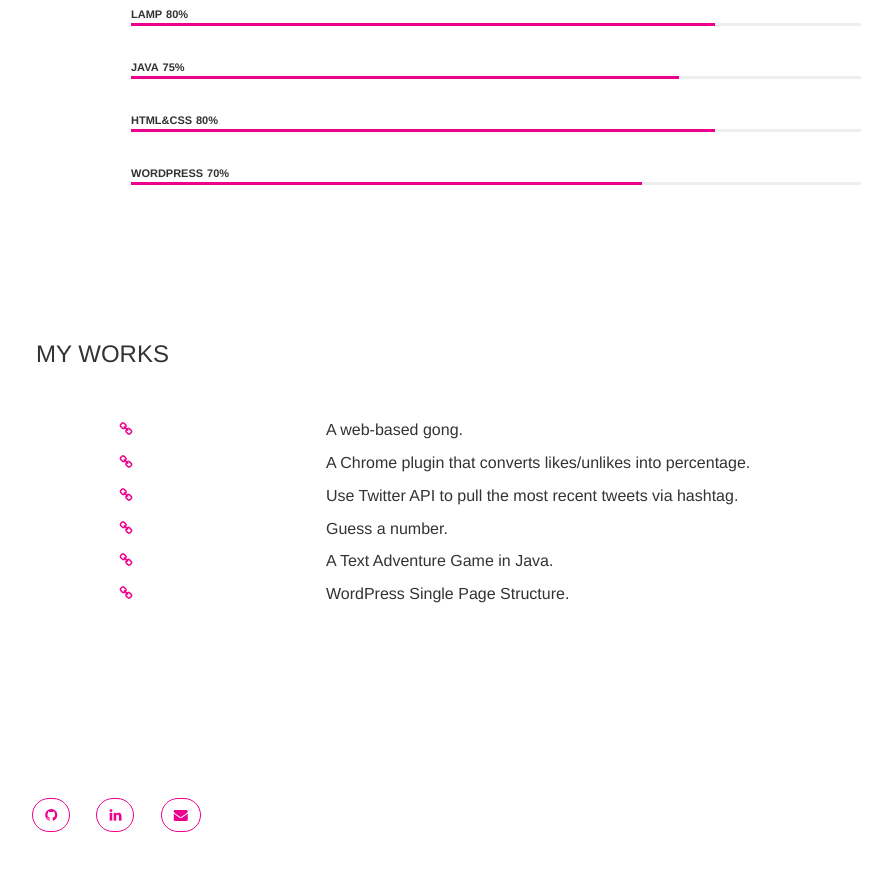
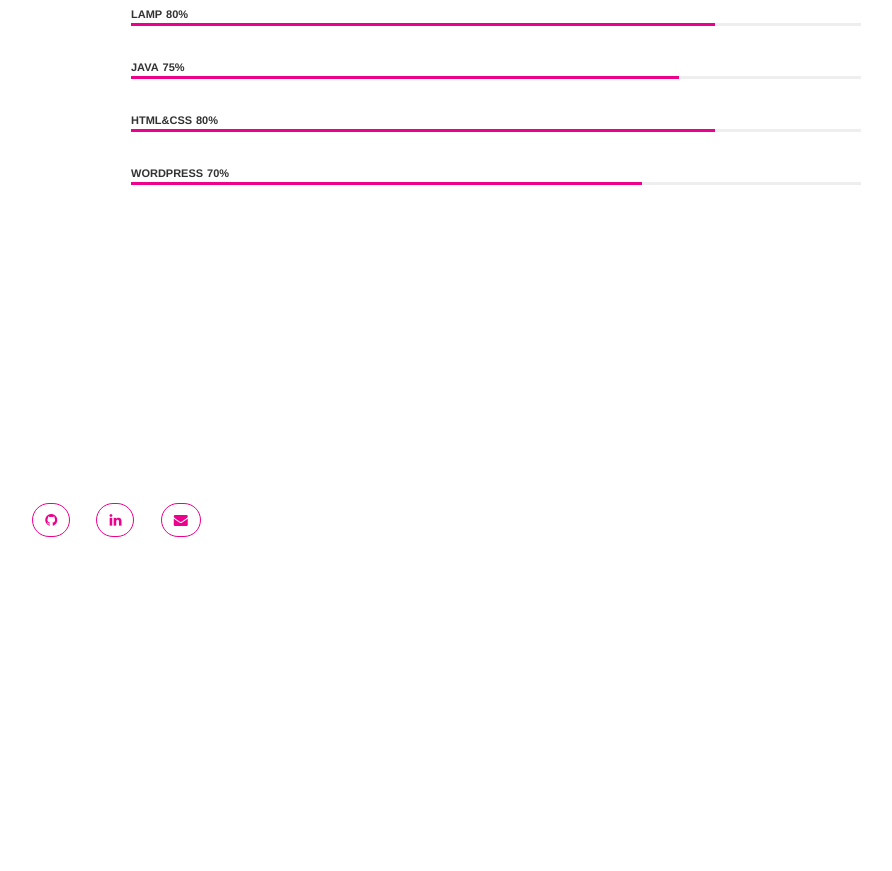
Before and after one commit to yijingshi/yijing, a plain HTML site: page index.html in a window 1280 px wide. Shown: the part 1355-2226 px from the top of the page, without its empty margins (144-1036 px from the left). After the commit the page ends 2011 px from the top, so only its background shows below. Drawn offline with nearby package versions, Linux system fonts and the light colour scheme.

Commit message:
Update index.html

```diff
--- a/index.html
+++ b/index.html
@@ -134,52 +134,6 @@
   </div> <!-- End Skill Bar -->
 
 
-  <div class="container container-fluid container-portfolio">
-      <div>
-        <div class="col-sm-1 col-xs-12"></div>
-        <div class="col-sm-11 text-left">
-          <h3>my works</h3>
-        </div>
-      </div>
-
-    <div class="col-sm-12 container-fluid text-left container-work">
-      <div class="container-work1">
-        <div class="col-sm-4 col-xs-12 text-center"><img src=" " class="img-responsive img-rounded img-portfolio" >
-          <a href="https://yijingshi.github.io/gong/gong.html" target="_blank" ><i class="fa fa-link"></i></a>
-        </div>
-        <div class="col-sm-8 col-xs-12">
-          <p>A web-based gong.</p>
-        </div>
-      </div>
-      <div class="container-work1">
-        <div class="col-sm-4 col-xs-12 text-center"><img src=" " class="img-responsive img-rounded img-portfolio" >
-          <a href="https://github.com/yijingshi/youtube1" target="_blank" ><i class="fa fa-link"></i></a></div>
-        <div class="col-sm-8 col-xs-12"><p>A Chrome plugin that converts likes/unlikes into percentage.</p></div>
-      </div>
-      <div class="container-work1">
-        <div class="col-sm-4 col-xs-12 text-center"><img src=" " class="img-responsive img-rounded img-portfolio" >
-          <a href="https://github.com/yijingshi/TwitterAPI" target="_blank" ><i class="fa fa-link"></i></a></div>
-        <div class="col-sm-8 col-xs-12"><p>Use Twitter API to pull the most recent tweets via hashtag.</p></div>
-      </div>
-      <div class="container-work1">
-        <div class="col-sm-4 col-xs-12 text-center"><img src=" " class="img-responsive img-rounded img-portfolio" >
-          <a href="https://github.com/yijingshi/Python" target="_blank" ><i class="fa fa-link"></i></a></div>
-        <div class="col-sm-8 col-xs-12"><p>Guess a number.</p></div>
-      </div>
-      <div class="container-work1">
-        <div class="col-sm-4 col-xs-12 text-center"><img src=" " class="img-responsive img-rounded img-portfolio" >
-          <a href="https://github.com/yijingshi/TextAdventure" target="_blank" ><i class="fa fa-link"></i></a></div>
-        <div class="col-sm-8 col-xs-12"><p>A Text Adventure Game in Java.</p></div>
-      </div>
-      <div class="container-work1">
-        <div class="col-sm-4 col-xs-12 text-center"><img src=" " class="img-responsive img-rounded img-portfolio" >
-          <a href="https://github.com/yijingshi/WP_custom_page" target="_blank" ><i class="fa fa-link"></i></a></div>
-        <div class="col-sm-8 col-xs-12"><p>WordPress Single Page Structure.</p></div>
-      </div>
-    </div>
-  </div>
-
-
   <div id="contact" class="container container-fluid container-contact">
       <div class="col-sm-1 col-xs-12"></div>
       <div class="col-sm-11">
```
